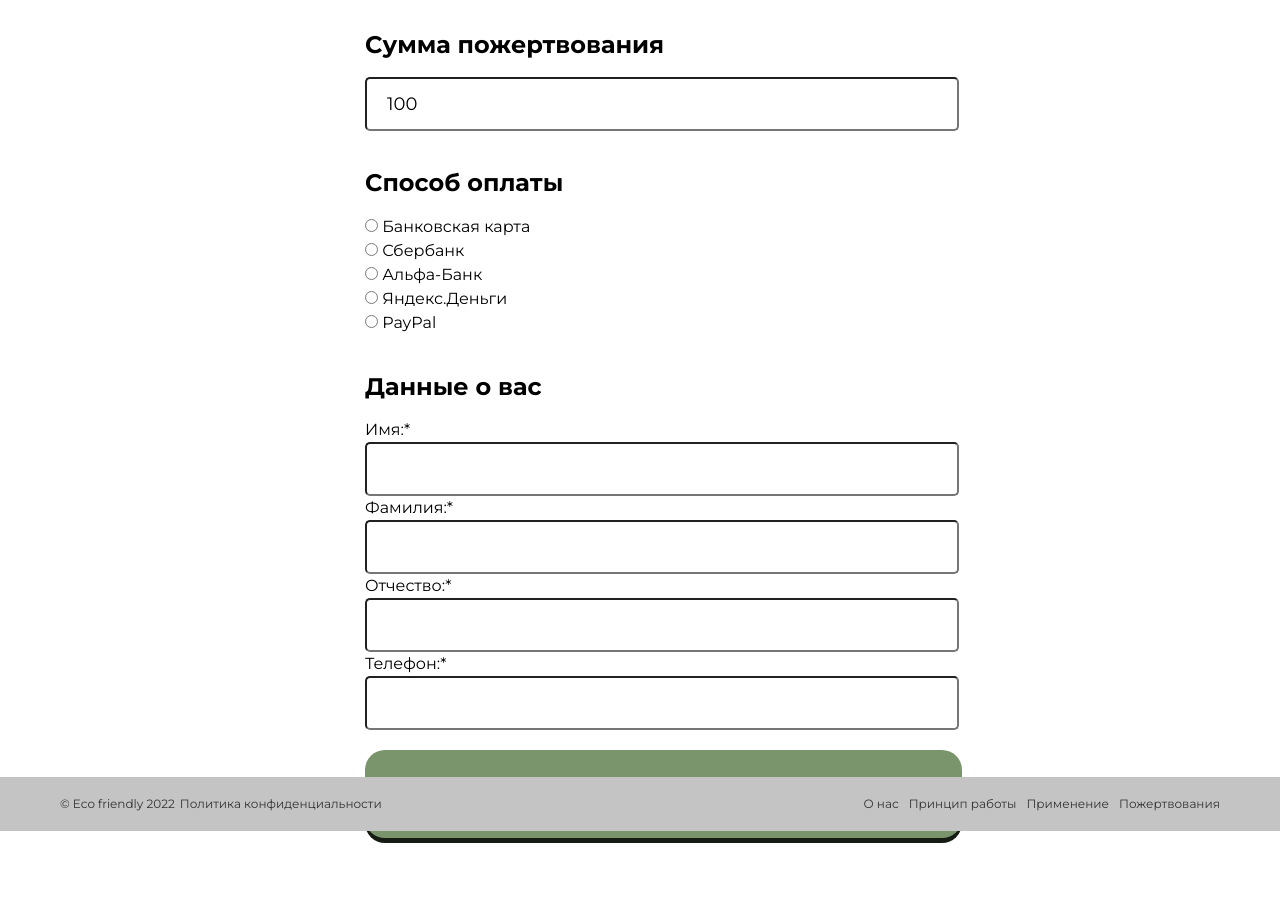
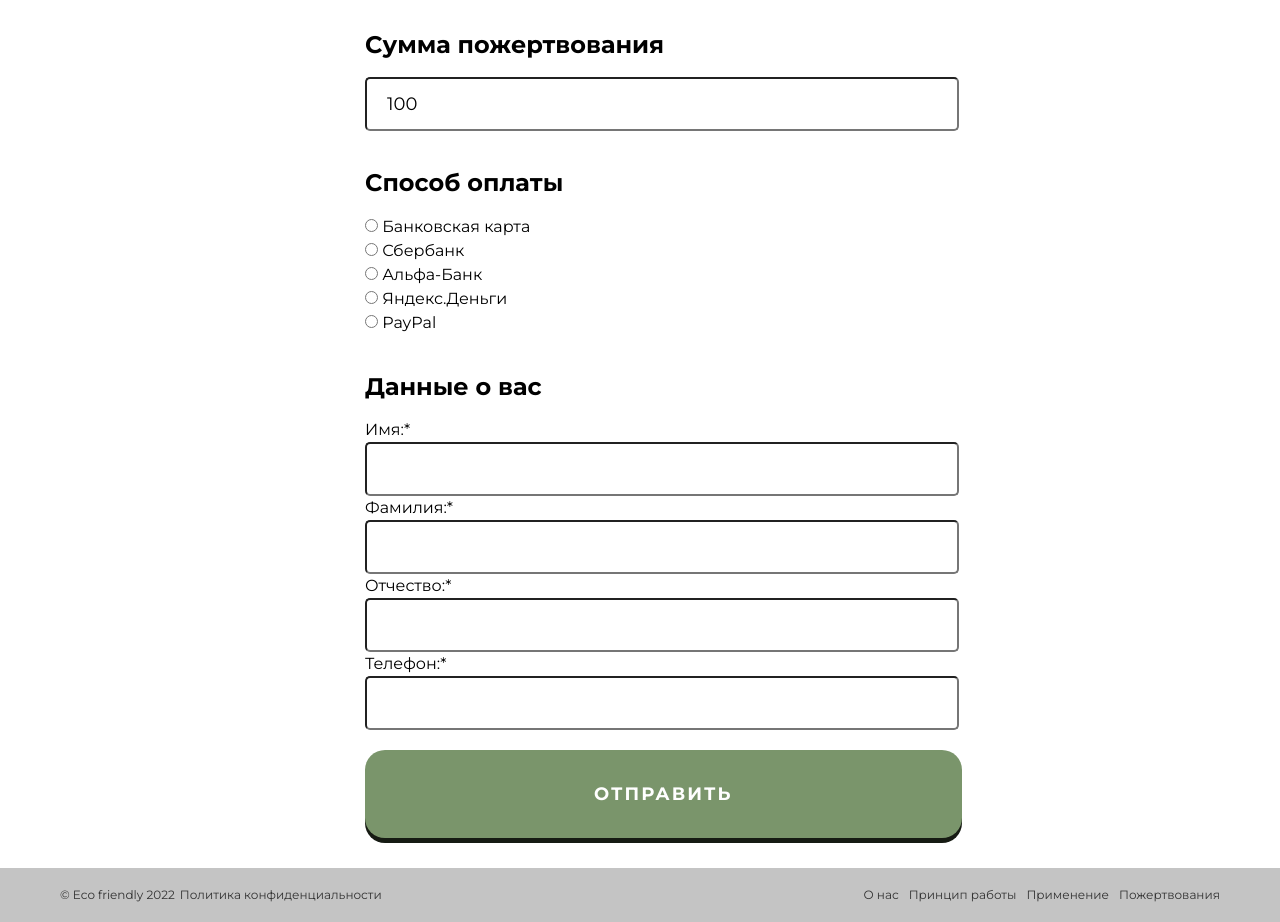
Before and after one commit to Aaron225x/Website, a plain HTML site: page index4.html in a window 1280 px wide. Shown: the part 289-1211 px from the top of the page. Before the commit the page ends 1157 px from the top, so only its background shows below. Drawn offline with Linux system fonts and the light colour scheme.

Commit message:
Исправил футер

```diff
--- a/style/main2.css
+++ b/style/main2.css
@@ -16,13 +16,6 @@ body {
   max-width: 1160px;
   margin: 0 auto;
   padding: 0 15px;
-}
-
-.footer {
-	position: absolute;
-	left: 0;
-	bottom: -320px;
-	width: 100%;
 }
 
 a {
```
